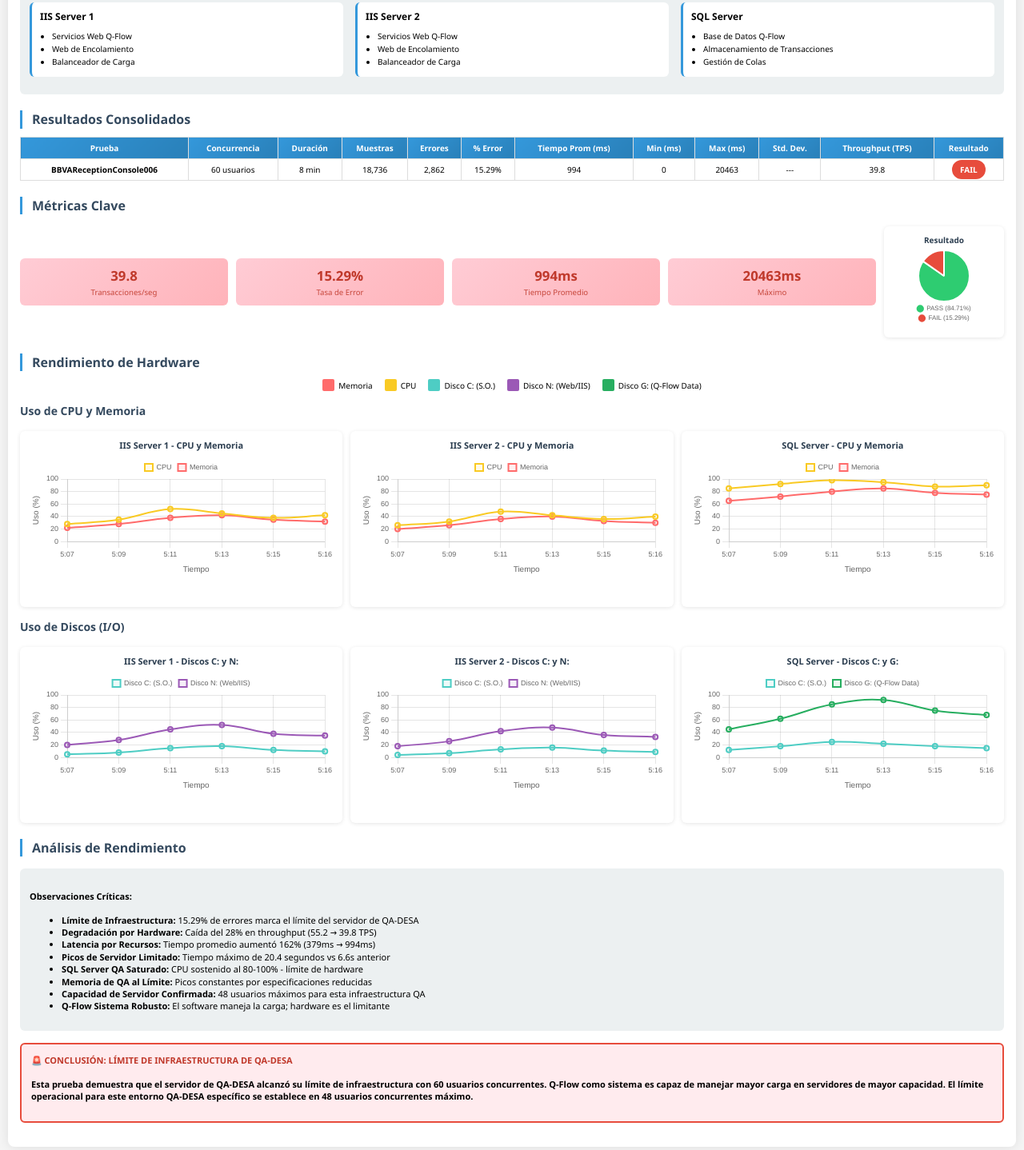
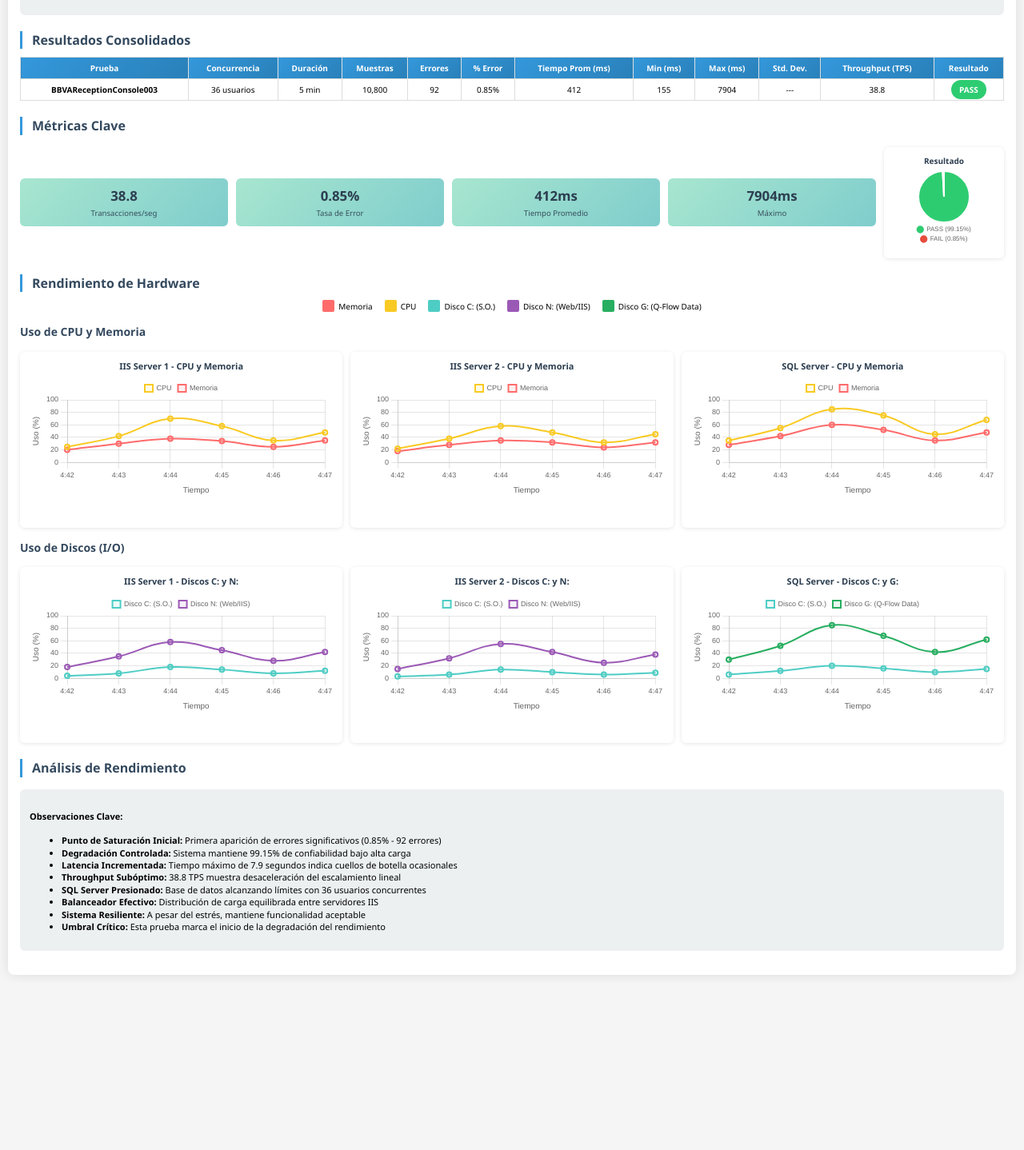
Before and after one commit to michaelherreraacftech/TESTBBVA002, a plain HTML site: page 36-usuarios/index.html in a window 1280 px wide. Shown: the part 822-2260 px from the top of the page at 80% size. After the commit the page ends 2051 px from the top, so only its background shows below. Drawn offline with nearby package versions, Linux system fonts and the light colour scheme.

```diff
--- a/36-usuarios/index.html
+++ b/36-usuarios/index.html
@@ -18,25 +18,24 @@
         .test-summary-content{flex:1}
         .test-summary h3{margin-top:0;margin-bottom:5px;font-size:16px;color:#ecf0f1}
         .test-summary p{margin:0;font-size:12px}
-        .result-badge{background:#e74c3c;color:white;padding:15px 20px;border-radius:6px;font-weight:bold;font-size:18px;text-align:center;min-width:80px;height:50px;display:flex;align-items:center;justify-content:center;box-shadow:0 2px 8px rgba(0,0,0,0.2)}
+        .result-badge{background:#2ecc71;color:white;padding:15px 20px;border-radius:6px;font-weight:bold;font-size:18px;text-align:center;min-width:80px;height:50px;display:flex;align-items:center;justify-content:center;box-shadow:0 2px 8px rgba(0,0,0,0.2)}
         .results-table{width:100%;border-collapse:collapse;margin:10px 0;font-size:10px}
         .results-table th,.results-table td{border:1px solid #ddd;padding:6px 4px;text-align:center}
         .results-table th{background:linear-gradient(135deg,#3498db,#2980b9);color:white;font-weight:bold}
         .results-table tr:nth-child(even){background-color:#f9f9f9}
-        .fail{background-color:#e74c3c;color:white;padding:5px 10px;border-radius:15px;font-weight:bold}
+        .pass{background-color:#2ecc71;color:white;padding:5px 10px;border-radius:15px;font-weight:bold}
         .chart-container-three{display:grid;grid-template-columns:repeat(3,1fr);gap:10px;margin:15px 0}
         .chart-box{background:white;padding:10px;border-radius:6px;box-shadow:0 1px 5px rgba(0,0,0,0.1);height:200px}
         .chart-box canvas{max-height:150px!important;max-width:100%!important}
         .chart-title{text-align:center;color:#2c3e50;margin-bottom:8px;font-weight:bold;font-size:11px}
         .metrics-grid{display:grid;grid-template-columns:repeat(4,1fr) 150px;gap:10px;margin:15px 0;align-items:center}
-        .metric-card{background:linear-gradient(135deg,#ffccd5 0%,#ffb3ba 100%);color:#c0392b;padding:10px;border-radius:6px;text-align:center}
+        .metric-card{background:linear-gradient(135deg,#a8e6cf 0%,#7fcdcd 100%);color:#2c3e50;padding:10px;border-radius:6px;text-align:center}
         .metric-value{font-size:1.4em;font-weight:bold;margin-bottom:3px}
         .metric-label{font-size:0.8em;opacity:0.9}
         .pie-chart-container{display:flex;flex-direction:column;align-items:center;background:white;padding:10px;border-radius:6px;box-shadow:0 1px 5px rgba(0,0,0,0.1)}
         .pie-chart-title{font-size:10px;font-weight:bold;color:#2c3e50;margin-bottom:5px}
         .pie-chart-container canvas{max-height:100px!important;max-width:100px!important}
         .architecture-info{background:#ecf0f1;padding:12px;border-radius:6px;margin:15px 0;font-size:11px}
-        .critical-warning{background:#ffebee;border:2px solid #e74c3c;padding:12px;border-radius:6px;margin:15px 0;font-size:11px}
         .server-info{display:flex;justify-content:space-between;gap:15px;margin:10px 0}
         .server-box{flex:1;background:white;padding:10px;border-radius:6px;border-left:3px solid #3498db}
         .server-box h4{margin-top:0;margin-bottom:8px;font-size:12px}
@@ -62,7 +61,7 @@
                 <span>←</span>
                 <span>Regresar</span>
             </button>
-            <div class="page-title">Reporte de Performance - 60 Usuarios Concurrentes (FAIL)</div>
+            <div class="page-title">Reporte de Performance - 36 Usuarios Concurrentes</div>
         </div>
         <div class="document-info">
             <div class="document-info-grid">
@@ -74,19 +73,14 @@
         </div>
 
         <h1>Análisis de Capacidad Sistema Q-Flow - Entorno QA-DESA</h1>
-        <p class="subtitle">Evaluación Completa de Rendimiento: 60 Usuarios Concurrentes<br><strong>Script Info Page(1) Activo</strong></p>
+        <p class="subtitle">Evaluación Completa de Rendimiento: 36 Usuarios Concurrentes<br><strong>Script Info Page(1) Activo</strong></p>
 
         <div class="test-summary">
             <div class="test-summary-content">
-                <h3>Prueba BBVAReceptionConsole006 - Performance (60 Usuarios Concurrentes)</h3>
-                <p><strong>Duración:</strong> 8 minutos | <strong>Arquitectura:</strong> Q-Flow + IIS + SQL Server</p>
+                <h3>Prueba BBVAReceptionConsole003 - Performance (36 Usuarios Concurrentes)</h3>
+                <p><strong>Duración:</strong> 5 minutos | <strong>Arquitectura:</strong> Q-Flow + IIS + SQL Server</p>
             </div>
-            <div class="result-badge">FAIL</div>
-        </div>
-
-        <div class="critical-warning">
-            <h4 style="color:#c0392b;margin-top:0">⚠️ ALERTA CRÍTICA: LÍMITE DE INFRAESTRUCTURA ALCANZADO</h4>
-            <p><strong>El servidor de QA-DESA ha superado su capacidad operacional. Esta prueba confirma el límite máximo de 48 usuarios concurrentes para esta infraestructura específica de QA-DESA.</strong></p>
+            <div class="result-badge">PASS</div>
         </div>
 
         <div class="architecture-info">
@@ -149,17 +143,17 @@
             </thead>
             <tbody>
                 <tr>
-                    <td><strong>BBVAReceptionConsole006</strong></td><td>60 usuarios</td><td>8 min</td><td>18,736</td><td>2,862</td><td>15.29%</td><td>994</td><td>0</td><td>20463</td><td>---</td><td>39.8</td><td><span class="fail">FAIL</span></td>
+                    <td><strong>BBVAReceptionConsole003</strong></td><td>36 usuarios</td><td>5 min</td><td>10,800</td><td>92</td><td>0.85%</td><td>412</td><td>155</td><td>7904</td><td>---</td><td>38.8</td><td><span class="pass">PASS</span></td>
                 </tr>
             </tbody>
         </table>
 
         <h2>Métricas Clave</h2>
         <div class="metrics-grid">
-            <div class="metric-card"><div class="metric-value">39.8</div><div class="metric-label">Transacciones/seg</div></div>
-            <div class="metric-card"><div class="metric-value">15.29%</div><div class="metric-label">Tasa de Error</div></div>
-            <div class="metric-card"><div class="metric-value">994ms</div><div class="metric-label">Tiempo Promedio</div></div>
-            <div class="metric-card"><div class="metric-value">20463ms</div><div class="metric-label">Máximo</div></div>
+            <div class="metric-card"><div class="metric-value">38.8</div><div class="metric-label">Transacciones/seg</div></div>
+            <div class="metric-card"><div class="metric-value">0.85%</div><div class="metric-label">Tasa de Error</div></div>
+            <div class="metric-card"><div class="metric-value">412ms</div><div class="metric-label">Tiempo Promedio</div></div>
+            <div class="metric-card"><div class="metric-value">7904ms</div><div class="metric-label">Máximo</div></div>
             <div class="pie-chart-container">
                 <div class="pie-chart-title">Resultado</div>
                 <canvas id="resultPieChart" width="100" height="100"></canvas>
@@ -191,22 +185,17 @@
 
         <h2>Análisis de Rendimiento</h2>
         <div class="architecture-info">
-            <h4>Observaciones Críticas:</h4>
+            <h4>Observaciones Clave:</h4>
             <ul>
-                <li><strong>Límite de Infraestructura:</strong> 15.29% de errores marca el límite del servidor de QA-DESA</li>
-                <li><strong>Degradación por Hardware:</strong> Caída del 28% en throughput (55.2 → 39.8 TPS)</li>
-                <li><strong>Latencia por Recursos:</strong> Tiempo promedio aumentó 162% (379ms → 994ms)</li>
-                <li><strong>Picos de Servidor Limitado:</strong> Tiempo máximo de 20.4 segundos vs 6.6s anterior</li>
-                <li><strong>SQL Server QA Saturado:</strong> CPU sostenido al 80-100% - límite de hardware</li>
-                <li><strong>Memoria de QA al Límite:</strong> Picos constantes por especificaciones reducidas</li>
-                <li><strong>Capacidad de Servidor Confirmada:</strong> 48 usuarios máximos para esta infraestructura QA</li>
-                <li><strong>Q-Flow Sistema Robusto:</strong> El software maneja la carga; hardware es el limitante</li>
+                <li><strong>Punto de Saturación Inicial:</strong> Primera aparición de errores significativos (0.85% - 92 errores)</li>
+                <li><strong>Degradación Controlada:</strong> Sistema mantiene 99.15% de confiabilidad bajo alta carga</li>
+                <li><strong>Latencia Incrementada:</strong> Tiempo máximo de 7.9 segundos indica cuellos de botella ocasionales</li>
+                <li><strong>Throughput Subóptimo:</strong> 38.8 TPS muestra desaceleración del escalamiento lineal</li>
+                <li><strong>SQL Server Presionado:</strong> Base de datos alcanzando límites con 36 usuarios concurrentes</li>
+                <li><strong>Balanceador Efectivo:</strong> Distribución de carga equilibrada entre servidores IIS</li>
+                <li><strong>Sistema Resiliente:</strong> A pesar del estrés, mantiene funcionalidad aceptable</li>
+                <li><strong>Umbral Crítico:</strong> Esta prueba marca el inicio de la degradación del rendimiento</li>
             </ul>
-        </div>
-
-        <div class="critical-warning">
-            <h4 style="color:#c0392b;margin-top:0">🚨 CONCLUSIÓN: LÍMITE DE INFRAESTRUCTURA DE QA-DESA</h4>
-            <p><strong>Esta prueba demuestra que el servidor de QA-DESA alcanzó su límite de infraestructura con 60 usuarios concurrentes. Q-Flow como sistema es capaz de manejar mayor carga en servidores de mayor capacidad. El límite operacional para este entorno QA-DESA específico se establece en 48 usuarios concurrentes máximo.</strong></p>
         </div>
     </div>
 
@@ -214,10 +203,10 @@
 window.addEventListener('load', function() {
     if (typeof Chart === 'undefined') return;
 
-    const t = ['5:07', '5:09', '5:11', '5:13', '5:15', '5:16'];
-    const s1 = {cpu: [28, 35, 52, 45, 38, 42], mem: [22, 28, 38, 42, 35, 32], dc: [5, 8, 15, 18, 12, 10], dn: [20, 28, 45, 52, 38, 35]};
-    const s2 = {cpu: [26, 32, 48, 42, 36, 40], mem: [20, 26, 36, 40, 33, 30], dc: [4, 7, 13, 16, 11, 9], dn: [18, 26, 42, 48, 36, 33]};
-    const sql = {cpu: [85, 92, 98, 95, 88, 90], mem: [65, 72, 80, 85, 78, 75], dc: [12, 18, 25, 22, 18, 15], dg: [45, 62, 85, 92, 75, 68]};
+    const t = ['4:42', '4:43', '4:44', '4:45', '4:46', '4:47'];
+    const s1 = {cpu: [25, 42, 70, 58, 35, 48], mem: [20, 30, 38, 34, 25, 35], dc: [4, 8, 18, 14, 8, 12], dn: [18, 35, 58, 45, 28, 42]};
+    const s2 = {cpu: [22, 38, 58, 48, 32, 45], mem: [18, 28, 35, 32, 24, 32], dc: [3, 6, 14, 10, 6, 9], dn: [15, 32, 55, 42, 25, 38]};
+    const sql = {cpu: [35, 55, 85, 75, 45, 68], mem: [28, 42, 60, 52, 35, 48], dc: [6, 12, 20, 16, 10, 15], dg: [30, 52, 85, 68, 42, 62]};
 
     const opt = {responsive: true, maintainAspectRatio: true, aspectRatio: 2, plugins: {legend: {display: true, position: 'top', labels: {font: {size: 9}, boxWidth: 10, padding: 8}}}, scales: {y: {beginAtZero: true, max: 100, title: {display: true, text: 'Uso (%)', font: {size: 10}}, ticks: {font: {size: 9}}}, x: {title: {display: true, text: 'Tiempo', font: {size: 10}}, ticks: {font: {size: 9}}}}};
 
@@ -232,7 +221,7 @@
         }
     }
 
-    cc('resultPieChart', {type: 'pie', data: {labels: ['PASS (84.71%)', 'FAIL (15.29%)'], datasets: [{data: [84.71, 15.29], backgroundColor: ['#2ecc71', '#e74c3c'], borderWidth: 2, borderColor: '#ffffff'}]}, options: {responsive: true, maintainAspectRatio: true, plugins: {legend: {display: true, position: 'bottom', labels: {font: {size: 8}, boxWidth: 8, padding: 4, usePointStyle: true}}}}});
+    cc('resultPieChart', {type: 'pie', data: {labels: ['PASS (99.15%)', 'FAIL (0.85%)'], datasets: [{data: [99.15, 0.85], backgroundColor: ['#2ecc71', '#e74c3c'], borderWidth: 2, borderColor: '#ffffff'}]}, options: {responsive: true, maintainAspectRatio: true, plugins: {legend: {display: true, position: 'bottom', labels: {font: {size: 8}, boxWidth: 8, padding: 4, usePointStyle: true}}}}});
 
     cc('s1cpu', {type: 'line', data: {labels: t, datasets: [{label: 'CPU', data: s1.cpu, borderColor: '#f9ca24', backgroundColor: 'rgba(249, 202, 36, 0.1)', tension: 0.4, borderWidth: 2}, {label: 'Memoria', data: s1.mem, borderColor: '#ff6b6b', backgroundColor: 'rgba(255, 107, 107, 0.1)', tension: 0.4, borderWidth: 2}]}, options: opt});
 
@@ -246,7 +235,7 @@
 
     cc('sqldisk', {type: 'line', data: {labels: t, datasets: [{label: 'Disco C: (S.O.)', data: sql.dc, borderColor: '#4ecdc4', backgroundColor: 'rgba(78, 205, 196, 0.1)', tension: 0.4, borderWidth: 2}, {label: 'Disco G: (Q-Flow Data)', data: sql.dg, borderColor: '#27ae60', backgroundColor: 'rgba(39, 174, 96, 0.1)', tension: 0.4, borderWidth: 2}]}, options: opt});
 
-    console.log('⚠️ Gráficos 60 usuarios (FAIL) cargados!');
+    console.log('✅ Gráficos 36 usuarios cargados!');
 });
 
 // Función de navegación para SharePoint
```
